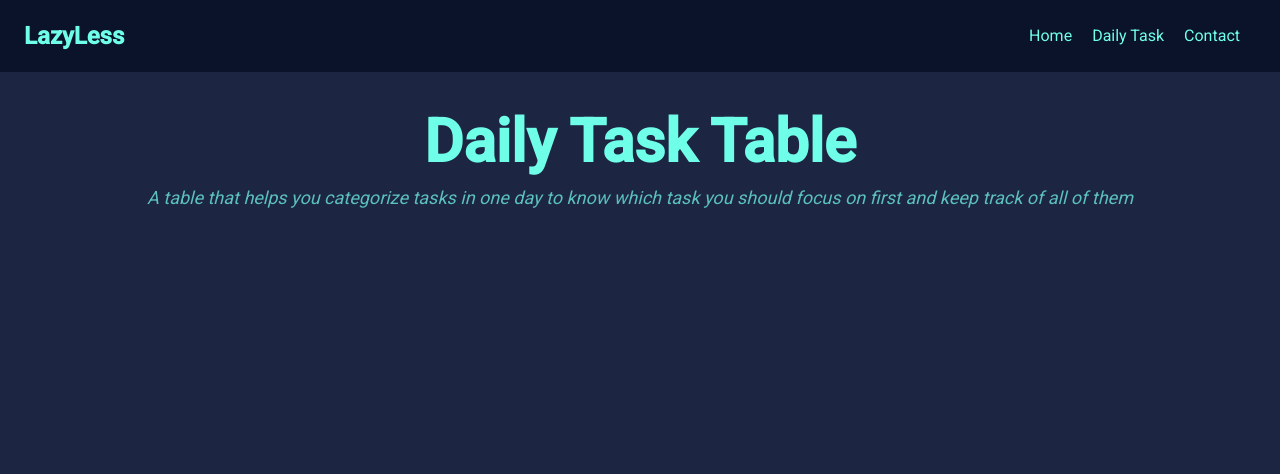
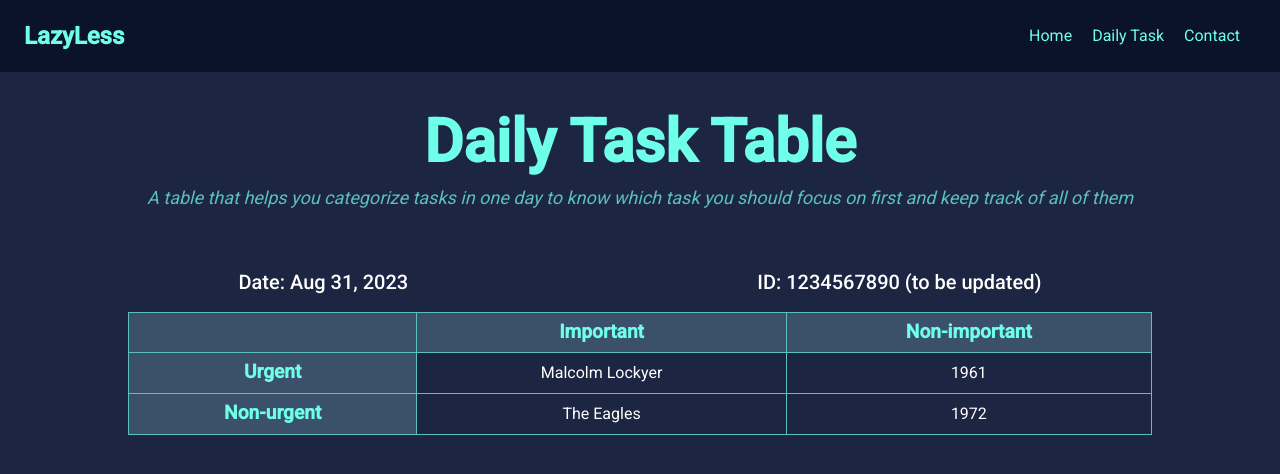
Before and after one commit to LinhNguyenLe2109/Lazyless, an Angular app: page /dailyTask in a window 1280 px wide. Shown: the top 474 px of the page. Built offline with nearby package versions, Linux system fonts and the light colour scheme.

Commit message:
created table frame

```diff
--- a/src/app/daily-task/daily-task.component.css
+++ b/src/app/daily-task/daily-task.component.css
@@ -0,0 +1,34 @@
+.colHead{
+    font-weight: bold;
+    font-size: 1.2em;
+    text-align: center;
+    background-color:  var(--primary);
+    padding: 5px;
+    margin: 5px;
+    color:  var(--majorText);
+    cursor: pointer;
+    transition: all 0.3s ease-in-out;
+}
+
+.rowHead{
+    font-weight: bold;
+    font-size: 1.2em;
+    text-align: center;
+    background-color: var(--primary);
+    padding: 5px;
+    margin: 5px;
+    color: var(--majorText);
+    cursor: pointer;
+    transition: all 0.3s ease-in-out;
+}
+
+table {
+    border-collapse: collapse;
+    width: 80%; /* Make the table take up the full width of its container */
+}
+
+th, td {
+    border: 1px solid var(--secondary); /* Add a 1px solid black border to each cell */
+    padding: 8px; /* Add some padding for spacing within cells */
+    text-align: center; /* Center-align text in cells */
+}
--- a/src/app/daily-task/daily-task.component.html
+++ b/src/app/daily-task/daily-task.component.html
@@ -4,7 +4,34 @@
         <h1 class="text-6xl font-bold text-majorText">Daily Task Table</h1>
         <p class="text-secondary mt-3 italic text-lg">A table that helps you categorize tasks in one day to know which task you should focus on first and keep track of all of them</p>
     </div>
-    <div id="tableSection">
+    <div id="content" class="mt-14 w-full">
+        <div class="mx-16 mb-4 text-xl font-medium flex justify-around">
+            <p>Date: {{currentDate | date}}</p>
+            <p>ID: {{sessionId}}</p>
+        </div>
+        <div id="tableSection" class="flex justify-center">
+            <table class="table-auto">
+                <thead>
+                    <tr>
+                        <th class="rowHead"></th>
+                        <th scope="col" class="rowHead">Important</th>
+                        <th scope="col" class="rowHead">Non-important</th>
+                    </tr>
+                </thead>
+                <tbody>
+                    <tr>
+                        <td scope="row" class="colHead">Urgent</td>
+                        <td>Malcolm Lockyer</td>
+                        <td>1961</td>
+                    </tr>
+                    <tr>
+                        <td scope="row" class="colHead">Non-urgent</td>
+                        <td>The Eagles</td>
+                        <td>1972</td>
+                    </tr>
+                </tbody>
+            </table>
+        </div>
+    </div>
 
-    </div>
 </section>
--- a/src/app/daily-task/daily-task.component.ts
+++ b/src/app/daily-task/daily-task.component.ts
@@ -6,5 +6,7 @@ import { Component } from '@angular/core';
   styleUrls: ['./daily-task.component.css']
 })
 export class DailyTaskComponent {
-
+  currentDate = new Date();
+  // update this one later with uuid
+  sessionId = '1234567890 (to be updated)';
 }
```
